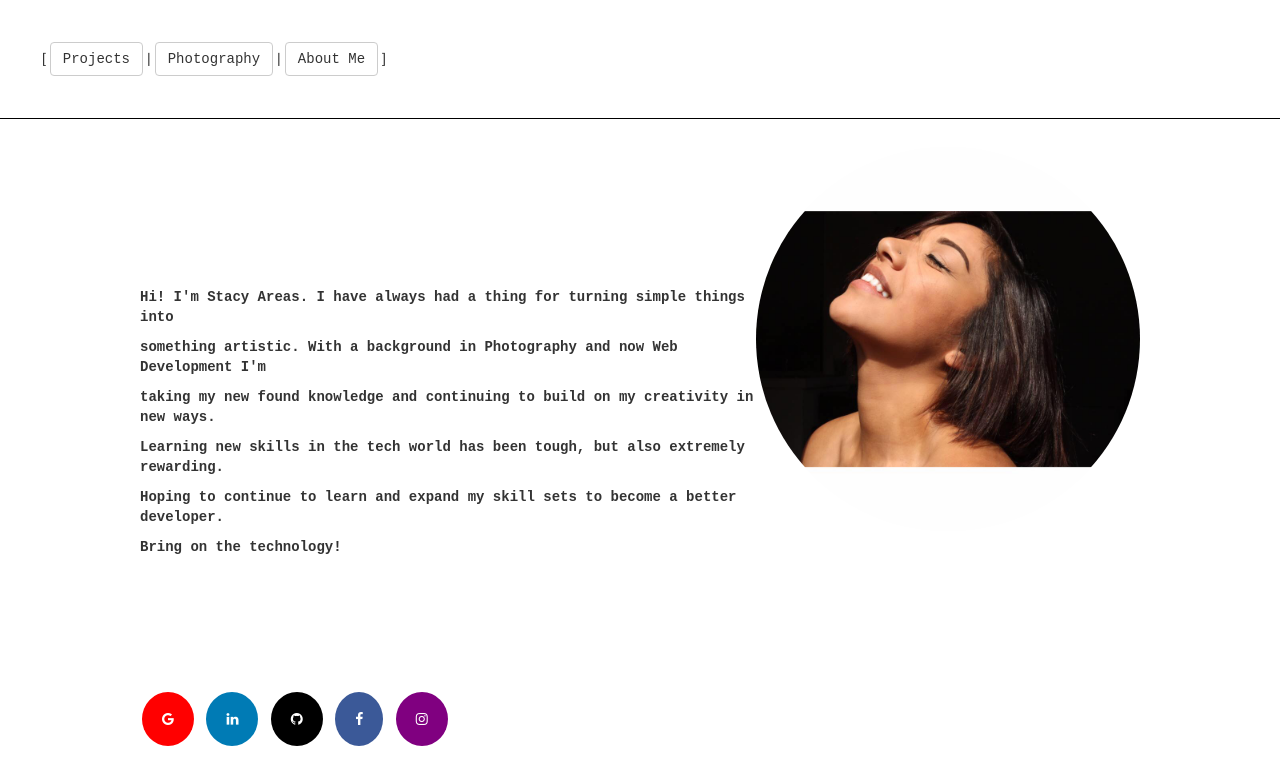
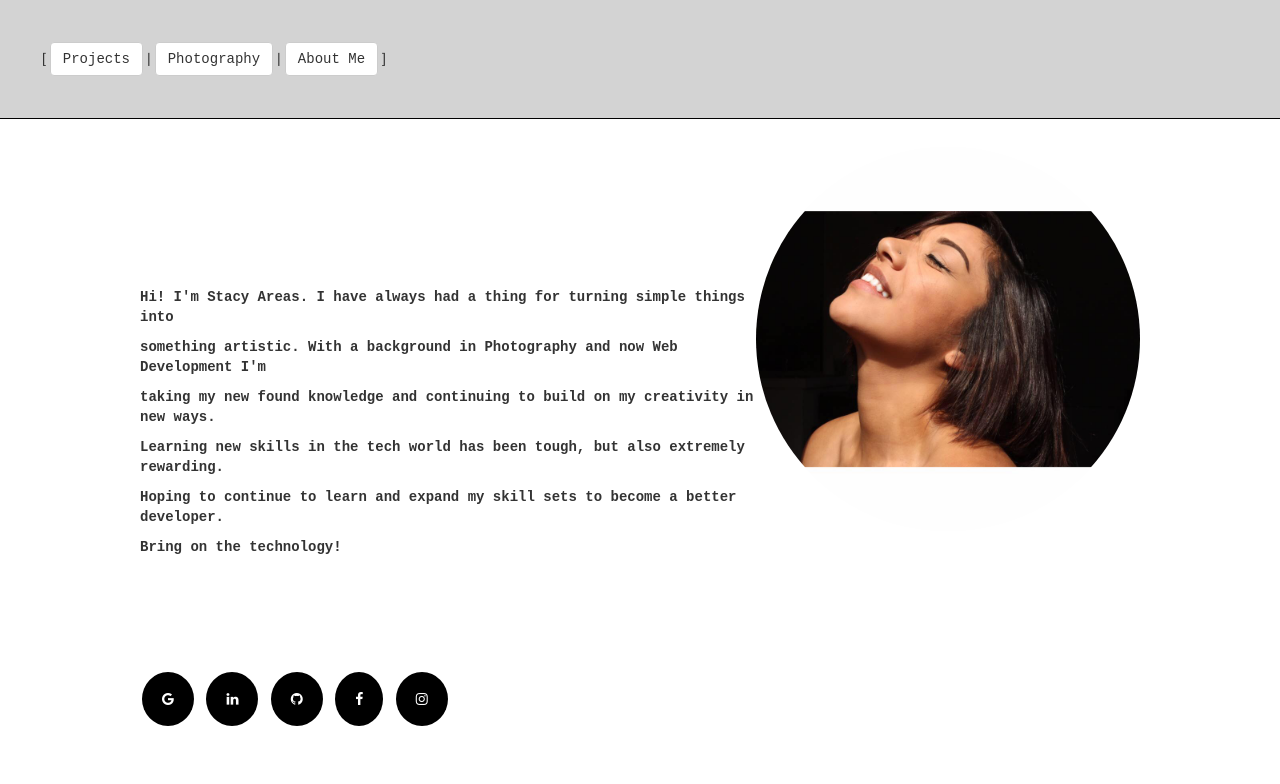
Before and after one commit to jsdelivrbot/portfolio-8, a website: page app/index.html at #!/aboutMe in a window 1280 px wide. Drawn offline with nearby package versions, Linux system fonts and the light colour scheme; some packages are replaced by stand-ins of ours.

Commit message:
change icon colors -- add background color to meun class

```diff
--- a/app/aboutMe/aboutMe.html
+++ b/app/aboutMe/aboutMe.html
@@ -7,15 +7,12 @@
 			<p>taking my new found knowledge and continuing to build on my creativity in new ways.</p>
 			<p>Learning new skills in the tech world has been tough, but also extremely rewarding.</p>
 			<p>Hoping to continue to learn and expand my skill sets to become a better developer.</p>
-			<p>Bring on the technology!</p><br><br><br><br><br><br>
-
+			<p>Bring on the technology!</p><br><br><br><br><br>
+	</strong>
 			<a href="stacyareas@gmail.com" class="fa fa-google"></a>
 			<a href="https://www.linkedin.com/in/stacyareas/" class="fa fa-linkedin"></a>
 			<a href="https://github.com/stacy89" class="fa fa-github"></a>
 	  	<a href="https://www.facebook.com/stacy.areas" class="fa fa-facebook"></a>
 			<a href="https://www.instagram.com/stacyareas/?hl=en" class="fa fa-instagram"></a>
-
-
-	  </strong>
 	</div>
 </div>
--- a/app/app.css
+++ b/app/app.css
@@ -1,6 +1,7 @@
 /* app css stylesheet */
 
 .menu {
+  background-color: #D3D3D3;
   border-bottom: 0.1em solid black;
   margin-bottom: 2em;
   padding: 3em;
@@ -82,7 +83,7 @@ img {
 
 .fa {
   padding: 20px;
-  font-size: 30px;
+  font-size: 40px;
   text-align: center;
   text-decoration: none;
   margin: 5px 2px;
@@ -94,17 +95,17 @@ img {
 }
 
 .fa-facebook {
-  background: #3B5998;
+  background: black;
   color: white;
 }
 
 .fa-linkedin {
-  background: #007bb5;
+  background: black;
   color: white;
 }
 
 .fa-instagram {
-  background: purple;
+  background: black;
   color: white;
 }
 
@@ -114,6 +115,6 @@ img {
 }
 
 .fa-google {
-  background: red;
+  background: black;
   color: white;
 }
```
